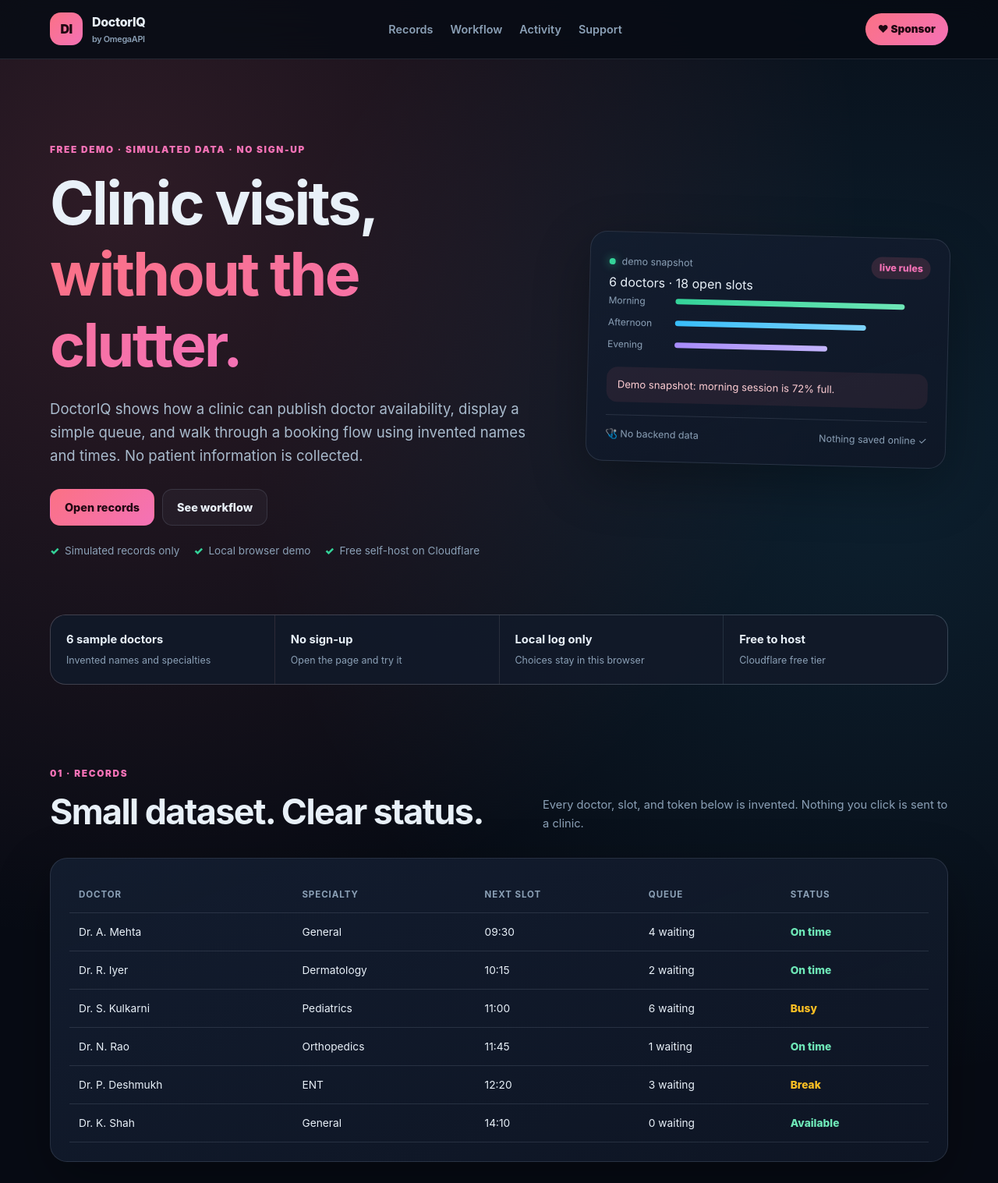
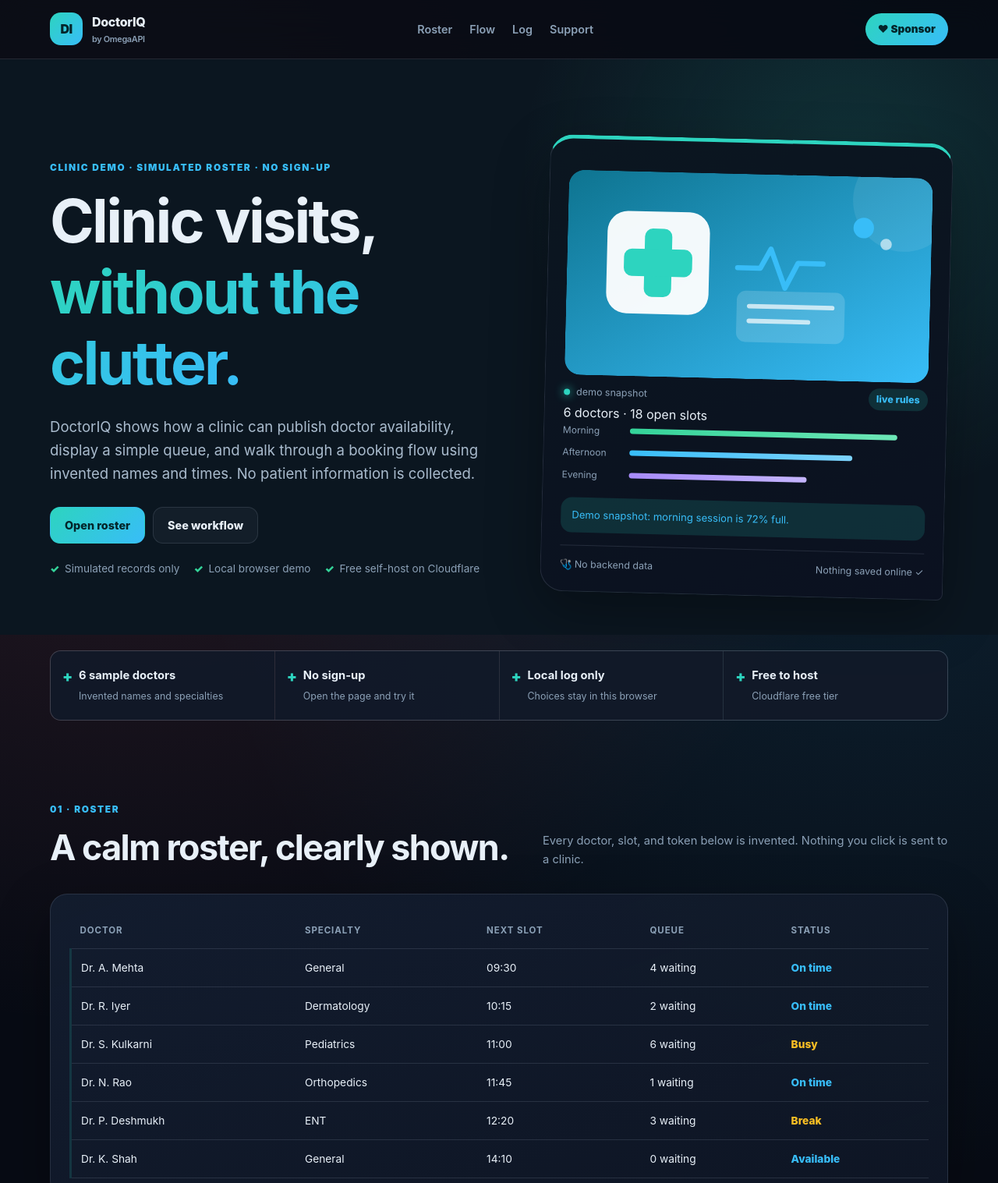
Before and after one commit to omegaapi-india/doctoriq-clinic-demo, a website with bundled scripts: page index.html in a window 1280 px wide. Shown: the top 1517 px of the page at 78% size. Built offline with nearby package versions, Linux system fonts and the light colour scheme.

Commit message:
Add category-specific themes, layouts, and local SVG illustrations

```diff
--- a/assets/app.js
+++ b/assets/app.js
@@ -48,7 +48,8 @@ function renderRecords() {
   byId('record-body').innerHTML = demo.rows.map((row) => (
     '<tr>' + row.map((cell, index) => {
       const className = index === row.length - 1 ? ' class="status-cell' + (/review|reorder|due|busy|break|maintenance/i.test(cell) ? ' review' : '') + '"' : '';
-      return '<td' + className + '>' + escapeHtml(cell) + '</td>';
+      const label = ' data-label="' + escapeHtml(demo.tableHead[index]) + '"';
+      return '<td' + label + className + '>' + escapeHtml(cell) + '</td>';
     }).join('') + '</tr>'
   )).join('');
 }
--- /dev/null
+++ b/assets/theme.css
@@ -0,0 +1,47 @@
+/* DoctorIQ — distinct theme layer. Local SVG art only. */
+body.theme-clinic {
+  --accent: #2dd4bf;
+  --accent-2: #38bdf8;
+  --accent-ink: #04252a;
+  --accent-soft: #2dd4bf26;
+  --theme-bg: #0b1620;
+}
+body.theme-clinic .eyebrow { color: var(--accent-2); }
+body.theme-clinic h1 span { background: linear-gradient(135deg, var(--accent), var(--accent-2)); background-clip: text; color: transparent; }
+body.theme-clinic .brand-mark,
+body.theme-clinic .header-cta,
+body.theme-clinic .button.primary { background: linear-gradient(135deg, var(--accent), var(--accent-2)); color: var(--accent-ink); border-color: transparent; }
+body.theme-clinic .site-nav a:hover { color: var(--accent-2); }
+body.theme-clinic .mini-tag { background: var(--accent-soft); color: var(--accent-2); }
+body.theme-clinic .dot.green { background: var(--accent); box-shadow: 0 0 12px var(--accent); }
+body.theme-clinic .hero { background: radial-gradient(circle at 85% 20%, var(--accent-soft), transparent 34%), var(--theme-bg); }
+body.theme-clinic .hero-card { background: linear-gradient(160deg, var(--theme-bg), #0b1120); }
+body.theme-clinic .mini-note { background: var(--accent-soft); color: var(--accent-2); }
+body.theme-clinic .section.soft { background: var(--accent-soft); }
+body.theme-clinic .data-table .status-cell { color: var(--accent-2); }
+body.theme-clinic .data-table .status-cell.review { color: #fbbf24; }
+body.theme-clinic .workflow-card span { color: var(--accent-2); }
+body.theme-clinic .log-item { border-left: 3px solid var(--accent); }
+body.theme-clinic .hero-art,
+body.theme-clinic .flow-banner img { display: block; width: 100%; height: auto; border-radius: 16px; }
+body.theme-clinic .hero-art { margin: 16px 0 8px; }
+body.theme-clinic .flow-banner { display: grid; grid-template-columns: minmax(0, 1.2fr) minmax(0, .8fr); gap: 18px; align-items: center; margin-top: 20px; padding: 18px; border: 1px solid var(--line); border-radius: 20px; background: rgba(8, 13, 24, .55); }
+body.theme-clinic .flow-banner p { margin: 0; color: #a9bbcd; font-size: .86rem; }
+body.theme-clinic .hero-card { border-radius: 30px 30px 8px 30px; border-top: 5px solid var(--accent); }
+@media (max-width: 780px) {
+  body.theme-clinic .flow-banner { grid-template-columns: 1fr; }
+  body.theme-clinic .hero-card { transform: none; }
+}
+
+
+/* LAYOUT: clinic dashboard */
+body.theme-clinic .hero { grid-template-columns: minmax(0, 1.05fr) minmax(0, .95fr); }
+body.theme-clinic .hero-art { border-radius: 20px 20px 6px 20px; }
+body.theme-clinic .strip { border-radius: 14px; }
+body.theme-clinic .strip div { position: relative; padding-left: 36px; }
+body.theme-clinic .strip div::before { content: '+'; position: absolute; left: 15px; top: 17px; color: var(--accent); font-size: 1.2rem; font-weight: 900; }
+body.theme-clinic .data-table tbody tr { border-left: 3px solid var(--accent-soft); }
+body.theme-clinic .data-table tbody tr:hover { background: var(--accent-soft); }
+body.theme-clinic .workflow-grid { grid-template-columns: repeat(3, minmax(0, 1fr)); }
+body.theme-clinic .workflow-card { border-top: 4px solid var(--accent); }
+body.theme-clinic .log-panel { order: -1; }
--- a/index.html
+++ b/index.html
@@ -5,22 +5,23 @@
   <meta name="viewport" content="width=device-width, initial-scale=1">
   <meta name="author" content="Krishna Prakash Ojha (Leon) — OmegaAPI">
   <meta name="description" content="Privacy-safe clinic appointment demo with simulated doctors, slots, and queue status.">
-  <meta name="theme-color" content="#070b14">
+  <meta name="theme-color" content="#0e7490">
   <title>DoctorIQ — Privacy-safe clinic appointment demo with simulated doctors, slots, and queue status. by OmegaAPI</title>
   <link rel="stylesheet" href="/assets/styles.css">
   <link rel="stylesheet" href="/assets/demo.css">
+  <link rel="stylesheet" href="/assets/theme.css">
   <script type="module" src="/assets/app.js"></script>
 </head>
-<body>
+<body class="theme-clinic">
   <header class="site-header">
     <a class="brand" href="#top" aria-label="DoctorIQ home">
       <span class="brand-mark">DI</span>
       <span class="brand-name">DoctorIQ<small>by OmegaAPI</small></span>
     </a>
     <nav class="site-nav" aria-label="Main navigation">
-      <a href="#records">Records</a>
-      <a href="#workflow">Workflow</a>
-      <a href="#activity">Activity</a>
+      <a href="#records">Roster</a>
+      <a href="#workflow">Flow</a>
+      <a href="#activity">Log</a>
       <a href="#support">Support</a>
     </nav>
     <a class="header-cta" href="#support">♥ Sponsor</a>
@@ -29,11 +30,11 @@
   <main id="top">
     <section class="hero">
       <div class="hero-copy">
-        <span class="eyebrow">Free demo · Simulated data · No sign-up</span>
+        <span class="eyebrow">CLINIC DEMO · SIMULATED ROSTER · NO SIGN-UP</span>
         <h1>Clinic visits, <span>without the clutter.</span></h1>
         <p class="lead">DoctorIQ shows how a clinic can publish doctor availability, display a simple queue, and walk through a booking flow using invented names and times. No patient information is collected.</p>
         <div class="hero-actions">
-          <a class="button primary" href="#records">Open records</a>
+          <a class="button primary" href="#records">Open roster</a>
           <a class="button ghost" href="#workflow">See workflow</a>
         </div>
         <ul class="hero-points">
@@ -43,6 +44,7 @@
         </ul>
       </div>
       <div class="hero-card" aria-label="Demo snapshot">
+        <img class="hero-art" src="/assets/img/hero.svg" alt="DoctorIQ themed illustration">
         <div class="mini-top">
           <span><i class="dot green"></i> demo snapshot</span>
           <span class="mini-tag">live rules</span>
@@ -59,8 +61,8 @@
     <section id="records" class="section">
       <div class="section-head">
         <div>
-          <span class="eyebrow">01 · Records</span>
-          <h2>Small dataset. Clear status.</h2>
+          <span class="eyebrow">01 · Roster</span>
+          <h2>A calm roster, clearly shown.</h2>
         </div>
         <p id="safety-note"></p>
       </div>
@@ -75,19 +77,23 @@
     <section id="workflow" class="section soft">
       <div class="section-head">
         <div>
-          <span class="eyebrow">02 · Workflow</span>
-          <h2>Three steps, no clutter.</h2>
+          <span class="eyebrow">02 · Flow</span>
+          <h2>From slot to token.</h2>
         </div>
         <p>Each demo shows a simple operating flow. It is built to explain the idea, not to replace a production system.</p>
       </div>
       <div id="workflow-grid" class="workflow-grid"></div>
+      <div class="flow-banner">
+        <img src="/assets/img/flow.svg" alt="DoctorIQ process illustration">
+        <p>A clinic flow built from invented slots and local notes. No appointment reaches a real practice.</p>
+      </div>
     </section>
 
     <section id="activity" class="section">
       <div class="section-head">
         <div>
-          <span class="eyebrow">03 · Activity</span>
-          <h2>Try a local action.</h2>
+          <span class="eyebrow">03 · Log</span>
+          <h2>Log a local clinic action.</h2>
         </div>
         <p>Pick a row, then run an action. The log is stored in this browser only and can be cleared any time.</p>
       </div>
```
Also changed, not shown: tests/demo.test.js (+19 -0 lines), README.md, assets/img/flow.svg (added), assets/img/hero.svg (added).
